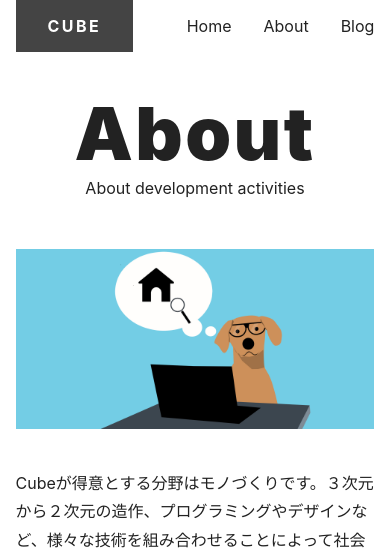
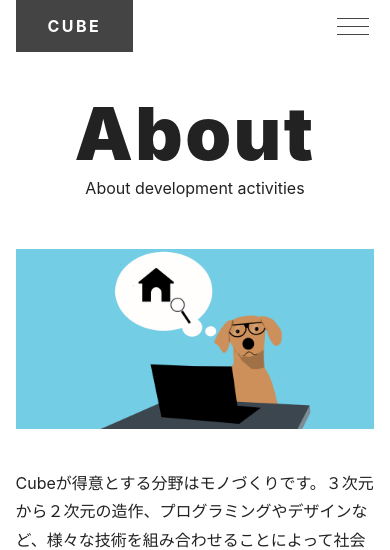
Before and after one commit to Kai-Itakura/nextjs-react-blog, a Next.js app: page /about in a window 390 px wide. Shown: the top 550 px of the page. Built offline with nearby package versions, Linux system fonts and the light colour scheme.

Commit message:
スマートフォン画面でのハンバーガーメニューを作成

```diff
--- /dev/null
+++ b/assets/css/nav.module.css
@@ -0,0 +1,95 @@
+@charset "UTF-8";
+/* ボタン */
+@media (min-width: 768px) {
+  .btn {
+    display: none;
+  }
+}
+@media (max-width: 767px) {
+  .btn {
+    all: unset;
+    outline: revert;
+    -webkit-tap-highlight-color: transparent;
+    cursor: pointer;
+    width: 42px;
+    height: 42px;
+    position: relative;
+    z-index: 200;
+    display: grid;
+    place-items: center;
+  }
+  .btn::before, .btn::after,
+.btn .bar {
+    grid-area: 1/1;
+    content: "";
+    display: block;
+    width: 32px;
+    height: 1px;
+    background-color: currentColor;
+    transition: transform 0.4s;
+  }
+}
+
+@media (max-width: 767px) {
+  .close .btn {
+    color: var(--gray-75);
+  }
+  .close .btn::before {
+    transform: translateY(-8px);
+  }
+  .close .btn::after {
+    transform: translateY(8px);
+  }
+}
+
+@media (max-width: 767px) {
+  .open .btn {
+    color: var(--white);
+  }
+  .open .btn::before {
+    transform: rotate(45deg);
+  }
+  .open .btn::after {
+    transform: rotate(-45deg);
+  }
+  .open .btn .bar {
+    transform: scale(0);
+  }
+}
+.open .list {
+  transform: translateX(-100%);
+}
+
+.list {
+  display: flex;
+  gap: 2rem;
+}
+@media (max-width: 767px) {
+  .list {
+    position: fixed;
+    inset: 0 -100% 0 100%;
+    z-index: 100;
+    background: rgba(0, 0, 0, 0.8);
+    color: var(--white);
+    transition: transform 0.4s;
+    display: grid;
+    gap: 40px;
+    place-content: center;
+    text-align: center;
+  }
+}
+
+/* ホバー */
+@media (hover: hover) {
+  .list a:hover {
+    color: var(--accent);
+  }
+}
+@media (hover: none) {
+  .list a {
+    -webkit-tap-highlight-color: transparent;
+  }
+  .list a:active {
+    color: var(--accent);
+  }
+}
--- /dev/null
+++ b/assets/css/nav.module.min.css
@@ -0,0 +1 @@
+@media(min-width: 768px){.btn{display:none}}@media(max-width: 767px){.btn{all:unset;outline:revert;-webkit-tap-highlight-color:rgba(0,0,0,0);cursor:pointer;width:42px;height:42px;position:relative;z-index:200;display:grid;place-items:center}.btn::before,.btn::after,.btn .bar{grid-area:1/1;content:"";display:block;width:32px;height:1px;background-color:currentColor;transition:transform .4s}}@media(max-width: 767px){.close .btn{color:var(--gray-75)}.close .btn::before{transform:translateY(-8px)}.close .btn::after{transform:translateY(8px)}}@media(max-width: 767px){.open .btn{color:var(--white)}.open .btn::before{transform:rotate(45deg)}.open .btn::after{transform:rotate(-45deg)}.open .btn .bar{transform:scale(0)}}.open .list{transform:translateX(-100%)}.list{display:flex;gap:2rem}@media(max-width: 767px){.list{position:fixed;inset:0 -100% 0 100%;z-index:100;background:rgba(0,0,0,.8);color:var(--white);transition:transform .4s;display:grid;gap:40px;place-content:center;text-align:center}}@media(hover: hover){.list a:hover{color:var(--accent)}}@media(hover: none){.list a{-webkit-tap-highlight-color:rgba(0,0,0,0)}.list a:active{color:var(--accent)}}
--- a/components/nav.jsx
+++ b/components/nav.jsx
@@ -1,22 +1,48 @@
 import Link from "next/link";
-import classes from 'styles/nav.module.css';
+import { useState } from "react";
+import classes from 'styles/nav.module.scss';
 
 const Nav = () => {
+    const [isNavOpen, setIsNavOpen] = useState(false);
+
+    const toggleNav = () => {
+        setIsNavOpen((prev) => !prev)
+    }
+
+    const closeNav = () => {
+        setIsNavOpen(false)
+    }
+
     return (
-        <nav>
+        <nav className={isNavOpen ? classes.open : classes.close}>
+            {isNavOpen && (
+                <style jsx global>{`
+                    @media(max-width: 767px) {
+                        body {
+                            overflow: hidden;
+                            position: fixed;
+                            width: 100%;
+                        }
+                    }
+                `}</style>
+            )}
+            <button className={classes.btn} onClick={toggleNav}>
+                <span className={classes.bar}></span>
+                <span className='sr-only'>MENU</span>
+            </button>
             <ul className={classes.list}>
                 <li>
-                    <Link href='/'>
+                    <Link onClick={closeNav} href='/'>
                         Home
                     </Link>
                 </li>
                 <li>
-                    <Link href='/about'>
+                    <Link onClick={closeNav} href='/about'>
                         About
                     </Link>
                 </li>
                 <li>
-                    <Link href='/blog'>
+                    <Link onClick={closeNav} href='/blog'>
                         Blog
                     </Link>
                 </li>
--- a/styles/_mixin.scss
+++ b/styles/_mixin.scss
@@ -1,5 +1,10 @@
-@mixin mq {
-    @media (min-width: 768px) {
+$breakpoint: (
+    sp: '(max-width: 767px)',
+    pc: '(min-width: 768px)'
+);
+
+@mixin mq($bp) {
+    @media #{map-get($breakpoint, $bp)} {
         @content;
     }
 }
--- a/styles/hero.module.scss
+++ b/styles/hero.module.scss
@@ -23,7 +23,7 @@
 .image {
     width: 100%;
 
-    @include mix.mq {
+    @include mix.mq(pc) {
         width: 50%;
     }
 }
--- a/styles/nav.module.css
+++ /dev/null
@@ -1,20 +0,0 @@
-.list {
-    display: flex;
-    gap: 2rem;
-}
-
-@media (hover: hover) {
-    .list a:hover {
-        color: var(--accent);
-    }
-}
-
-@media (hover: none) {
-    .list a {
-        -webkit-tap-highlight-color: transparent;
-    }
-
-    .list a:active {
-        color: var(--accent);
-    }
-}
--- /dev/null
+++ b/styles/nav.module.scss
@@ -0,0 +1,108 @@
+@use 'mixin' as mix;
+
+/* ボタン */
+.btn {
+    @include mix.mq(pc) {
+        display: none;
+    }
+
+    @include mix.mq(sp) {
+        all: unset;
+        outline: revert;
+        -webkit-tap-highlight-color: transparent;
+        cursor: pointer;
+        width: 42px;
+        height: 42px;
+        position: relative;
+        z-index: 200;
+        display: grid;
+        place-items: center;
+
+        &::before,
+        &::after,
+        .bar {
+            grid-area: 1/1;
+            content: '';
+            display: block;
+            width: 32px;
+            height: 1px;
+            background-color: currentColor;
+            transition: transform .4s;
+        }
+    }
+}
+
+.close {
+    .btn {
+        @include mix.mq(sp) {
+            color: var(--gray-75);
+
+            &::before {
+                transform: translateY(-8px);
+            }
+
+            &::after {
+                transform: translateY(8px);
+            }
+        }
+    }
+}
+
+.open {
+    .btn {
+        @include mix.mq(sp) {
+            color: var(--white);
+
+            &::before {
+                transform: rotate(45deg);
+            }
+
+            &::after {
+                transform: rotate(-45deg);
+            }
+
+            .bar {
+                transform: scale(0);
+            }
+        }
+    }
+
+    .list {
+        transform: translateX(-100%);
+    }
+}
+
+.list {
+    display: flex;
+    gap: 2rem;
+
+    @include mix.mq(sp) {
+        position: fixed;
+        inset: 0 -100% 0 100%;
+        z-index: 100;
+        background: rgba(0, 0, 0, .8);
+        color: var(--white);
+        transition: transform .4s;
+        display: grid;
+        gap: 40px;
+        place-content: center;
+        text-align: center;
+    }
+}
+
+/* ホバー */
+@media (hover: hover) {
+    .list a:hover {
+        color: var(--accent);
+    }
+}
+
+@media (hover: none) {
+    .list a {
+        -webkit-tap-highlight-color: transparent;
+    }
+
+    .list a:active {
+        color: var(--accent);
+    }
+}
--- a/styles/post-categories.module.scss
+++ b/styles/post-categories.module.scss
@@ -6,7 +6,7 @@
     gap: 1.25rem;
     color: var(--gray-50);
 
-    @include mix.mq {
+    @include mix.mq(pc) {
         flex-direction: column;
     }
 
--- a/styles/two-column.module.scss
+++ b/styles/two-column.module.scss
@@ -5,7 +5,7 @@
     gap: var(--space-md);
     margin: var(--space-md) 0 var(--space-lg);
 
-    @include mix.mq {
+    @include mix.mq(pc) {
         .main {
             width: 768px;
         }
--- a/styles/utils.module.scss
+++ b/styles/utils.module.scss
@@ -12,7 +12,7 @@
     display: flex;
     flex-direction: column;
 
-    @include mix.mq {
+    @include mix.mq(pc) {
         flex-direction: row;
         justify-content: space-between;
     }
@@ -24,7 +24,7 @@
     align-items: center;
     text-align: center;
 
-    @include mix.mq {
+    @include mix.mq(pc) {
         text-align: left;
     }
 }
```
